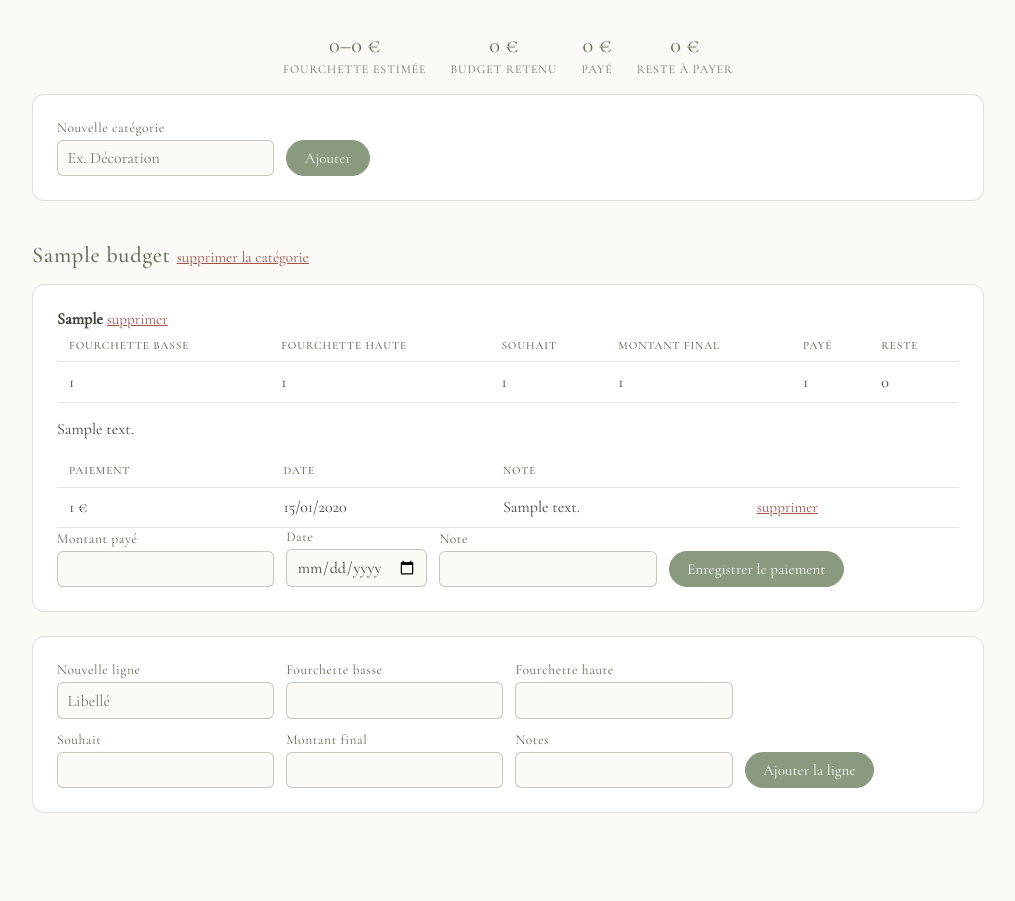
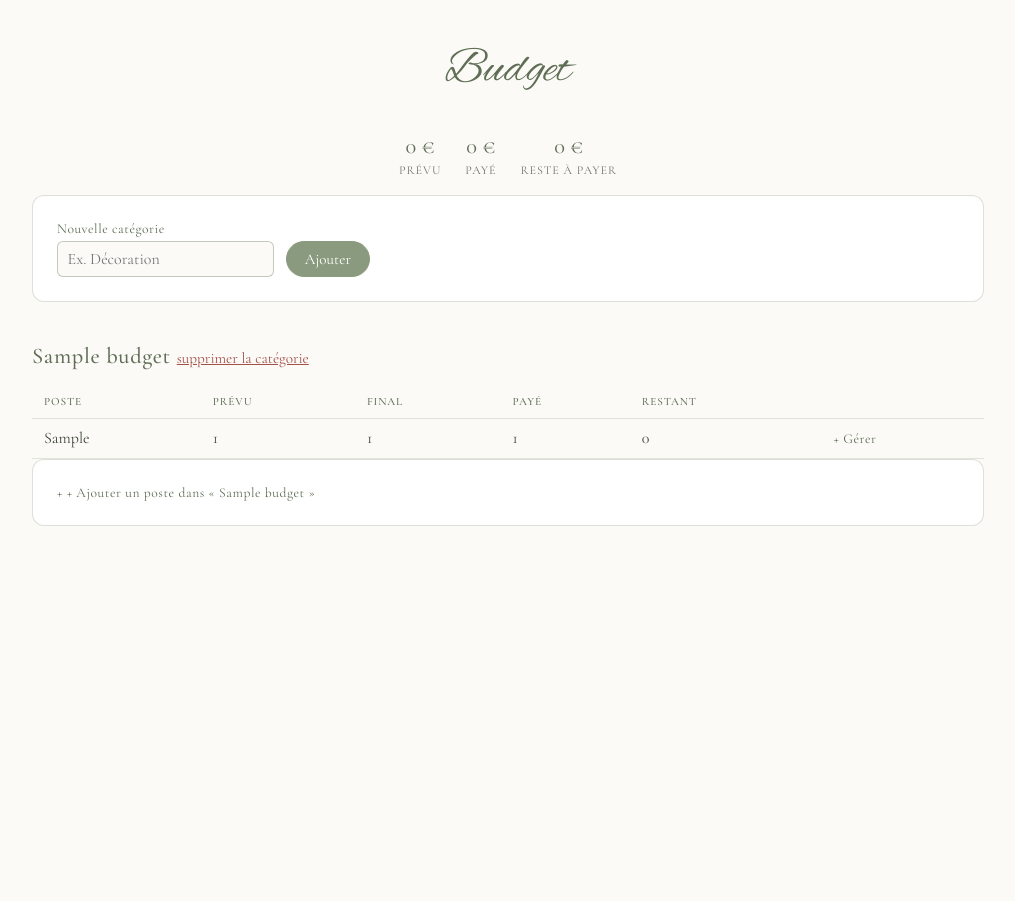
Before and after one commit to louisapraszezynki/mariage-lysandre-louisa, a Flask app: template templates/budget.html in a window 1280 px wide. Shown: the whole page, without its empty margins (132-1147 px from the left). After the commit the page ends 526 px from the top, so only its background shows below. Run offline with Flask 3, Linux system fonts and the light colour scheme; tables that the repository leaves empty hold one stand-in row (values such as "Sample post"); the template is opened without the code that fills it: values that come from a table or form of the project are taken from there, most other values are stand-ins (such as "Sample title", 1, 10 or a date in 2020).

Commit message:
Corrige la mise en page de la nav, ajoute les fiches prestataires et simplifie le budget

```diff
--- a/app.py
+++ b/app.py
@@ -27,6 +27,17 @@ app.config.update(
 
 db.init_app(app)
 with app.app_context():
+    from sqlalchemy import inspect
+
+    inspecteur = inspect(db.engine)
+    if "ligne_budget" in inspecteur.get_table_names():
+        colonnes = {c["name"] for c in inspecteur.get_columns("ligne_budget")}
+        if "fourchette_basse" in colonnes:
+            # Ancien schéma budget (fourchette basse/haute/souhait) : on repart
+            # sur le nouveau modèle simplifié, les autres données ne sont pas touchées.
+            db.metadata.tables["paiement"].drop(db.engine, checkfirst=True)
+            db.metadata.tables["ligne_budget"].drop(db.engine, checkfirst=True)
+            db.metadata.tables["categorie_budget"].drop(db.engine, checkfirst=True)
     db.create_all()
 
 oauth = OAuth(app)
--- a/models.py
+++ b/models.py
@@ -41,9 +41,7 @@ class LigneBudget(db.Model):
         db.Integer, db.ForeignKey("categorie_budget.id"), nullable=False
     )
     libelle = db.Column(db.String(200), nullable=False)
-    fourchette_basse = db.Column(db.Numeric(10, 2))
-    fourchette_haute = db.Column(db.Numeric(10, 2))
-    montant_vise = db.Column(db.Numeric(10, 2))
+    montant_prevu = db.Column(db.Numeric(10, 2))
     montant_final = db.Column(db.Numeric(10, 2))
     notes = db.Column(db.Text)
 
@@ -55,8 +53,8 @@ class LigneBudget(db.Model):
     def montant_reference(self):
         if self.montant_final is not None:
             return self.montant_final
-        if self.montant_vise is not None:
-            return self.montant_vise
+        if self.montant_prevu is not None:
+            return self.montant_prevu
         return None
 
     @property
--- a/static/style.css
+++ b/static/style.css
@@ -16,11 +16,7 @@ body {
   background: var(--paper);
   color: var(--ink);
   font-family: 'Cormorant Garamond', serif;
-  display: flex;
-  align-items: center;
-  justify-content: center;
   min-height: 100vh;
-  padding: 2rem;
 }
 
 .page {
@@ -30,6 +26,9 @@ body {
   gap: clamp(0.5rem, 4vw, 3rem);
   max-width: 960px;
   width: 100%;
+  min-height: 80vh;
+  margin: 0 auto;
+  padding: 2rem;
 }
 
 .content {
@@ -377,3 +376,31 @@ body {
   text-align: center;
   padding: 1rem 0;
 }
+
+/* --- Détails repliables (budget, fiches) --- */
+
+details > summary {
+  cursor: pointer;
+  color: var(--sage-dark);
+  font-size: 0.85rem;
+  letter-spacing: 0.04em;
+  list-style: none;
+}
+
+details > summary::-webkit-details-marker {
+  display: none;
+}
+
+details > summary::before {
+  content: "+ ";
+}
+
+details[open] > summary::before {
+  content: "– ";
+}
+
+.details-panel {
+  margin-top: 1rem;
+  padding-top: 1rem;
+  border-top: 1px solid rgba(138, 154, 126, 0.25);
+}
--- a/templates/budget.html
+++ b/templates/budget.html
@@ -6,12 +6,8 @@
 
   <div class="totaux">
     <div class="total-item">
-      <span class="valeur">{{ "%.0f"|format(totaux.fourchette_basse) }}–{{ "%.0f"|format(totaux.fourchette_haute) }} €</span>
-      <span class="libelle">Fourchette estimée</span>
-    </div>
-    <div class="total-item">
-      <span class="valeur">{{ "%.0f"|format(totaux.reference) }} €{% if totaux.reste_inconnu %}+{% endif %}</span>
-      <span class="libelle">Budget retenu</span>
+      <span class="valeur">{{ "%.0f"|format(totaux.prevu) }} €</span>
+      <span class="libelle">Prévu</span>
     </div>
     <div class="total-item">
       <span class="valeur">{{ "%.0f"|format(totaux.paye) }} €</span>
@@ -41,31 +37,43 @@
     </form>
   </h2>
 
-  {% for ligne in categorie.lignes %}
-  <div class="card">
-    <strong>{{ ligne.libelle }}</strong>
-    <form class="inline-form" method="post" action="{{ url_for('budget.supprimer_ligne', ligne_id=ligne.id) }}" onsubmit="return confirm('Supprimer cette ligne ?');">
-      <button class="btn-link btn-danger" type="submit">supprimer</button>
-    </form>
-
+  {% if categorie.lignes %}
   <table class="data-table">
     <thead>
       <tr>
-          <th>Fourchette basse</th><th>Fourchette haute</th><th>Souhait</th><th>Montant final</th><th>Payé</th><th>Reste</th>
+        <th>Poste</th><th>Prévu</th><th>Final</th><th>Payé</th><th>Restant</th><th></th>
       </tr>
     </thead>
     <tbody>
+      {% for ligne in categorie.lignes %}
       <tr>
-          <td>{{ "%.0f"|format(ligne.fourchette_basse) if ligne.fourchette_basse is not none else '—' }}</td>
-          <td>{{ "%.0f"|format(ligne.fourchette_haute) if ligne.fourchette_haute is not none else '—' }}</td>
-          <td>{{ "%.0f"|format(ligne.montant_vise) if ligne.montant_vise is not none else '—' }}</td>
+        <td>{{ ligne.libelle }}</td>
+        <td>{{ "%.0f"|format(ligne.montant_prevu) if ligne.montant_prevu is not none else '—' }}</td>
         <td>{{ "%.0f"|format(ligne.montant_final) if ligne.montant_final is not none else '—' }}</td>
         <td>{{ "%.0f"|format(ligne.total_paye) }}</td>
         <td>{{ "%.0f"|format(ligne.reste_a_payer) if ligne.reste_a_payer is not none else 'non chiffré' }}</td>
-        </tr>
-      </tbody>
-    </table>
-    {% if ligne.notes %}<p>{{ ligne.notes }}</p>{% endif %}
+        <td><details>
+          <summary>Gérer</summary>
+          <div class="details-panel">
+            <form class="form-row" method="post" action="{{ url_for('budget.modifier_ligne', ligne_id=ligne.id) }}">
+              <div class="field">
+                <label>Poste</label>
+                <input type="text" name="libelle" value="{{ ligne.libelle }}" required>
+              </div>
+              <div class="field">
+                <label>Prévu</label>
+                <input type="number" step="0.01" name="montant_prevu" value="{{ ligne.montant_prevu if ligne.montant_prevu is not none else '' }}">
+              </div>
+              <div class="field">
+                <label>Final (une fois signé)</label>
+                <input type="number" step="0.01" name="montant_final" value="{{ ligne.montant_final if ligne.montant_final is not none else '' }}">
+              </div>
+              <div class="field">
+                <label>Notes</label>
+                <input type="text" name="notes" value="{{ ligne.notes or '' }}">
+              </div>
+              <button class="btn" type="submit">Enregistrer</button>
+            </form>
 
             {% if ligne.paiements %}
             <table class="data-table">
@@ -100,41 +108,45 @@
                 <label>Note</label>
                 <input type="text" name="note">
               </div>
-      <button class="btn" type="submit">Enregistrer le paiement</button>
+              <button class="btn" type="submit">Ajouter le paiement</button>
+            </form>
+
+            <form class="inline-form" method="post" action="{{ url_for('budget.supprimer_ligne', ligne_id=ligne.id) }}" onsubmit="return confirm('Supprimer cette ligne ?');" style="margin-top: 0.75rem;">
+              <button class="btn-link btn-danger" type="submit">Supprimer ce poste</button>
             </form>
           </div>
+        </details></td>
+      </tr>
       {% endfor %}
+    </tbody>
+  </table>
+  {% else %}
+  <p class="empty-state">Aucun poste dans cette catégorie.</p>
+  {% endif %}
 
-  <div class="card">
-    <form class="form-row" method="post" action="{{ url_for('budget.ajouter_ligne') }}">
+  <details class="card">
+    <summary>+ Ajouter un poste dans « {{ categorie.nom }} »</summary>
+    <form class="form-row" method="post" action="{{ url_for('budget.ajouter_ligne') }}" style="margin-top: 1rem;">
       <input type="hidden" name="categorie_id" value="{{ categorie.id }}">
       <div class="field">
-        <label>Nouvelle ligne</label>
-        <input type="text" name="libelle" placeholder="Libellé" required>
+        <label>Poste</label>
+        <input type="text" name="libelle" placeholder="Ex. Fleurs" required>
       </div>
       <div class="field">
-        <label>Fourchette basse</label>
-        <input type="number" step="0.01" name="fourchette_basse">
+        <label>Prévu</label>
+        <input type="number" step="0.01" name="montant_prevu">
       </div>
       <div class="field">
-        <label>Fourchette haute</label>
-        <input type="number" step="0.01" name="fourchette_haute">
-      </div>
-      <div class="field">
-        <label>Souhait</label>
-        <input type="number" step="0.01" name="montant_vise">
-      </div>
-      <div class="field">
-        <label>Montant final</label>
+        <label>Final (si déjà signé)</label>
         <input type="number" step="0.01" name="montant_final">
       </div>
       <div class="field">
         <label>Notes</label>
         <input type="text" name="notes">
       </div>
-      <button class="btn" type="submit">Ajouter la ligne</button>
+      <button class="btn" type="submit">Ajouter</button>
     </form>
-  </div>
+  </details>
   {% else %}
   <p class="empty-state">Aucune catégorie pour l'instant — ajoute-en une ci-dessus.</p>
   {% endfor %}
--- a/templates/prestataires.html
+++ b/templates/prestataires.html
@@ -38,18 +38,17 @@
   <table class="data-table">
     <thead>
       <tr>
-        <th>Nom</th><th>Type</th><th>Contact</th><th>Téléphone</th><th>Email</th><th>Notes</th><th></th>
+        <th>Nom</th><th>Type</th><th>Contact</th><th>Téléphone</th><th>Email</th><th></th>
       </tr>
     </thead>
     <tbody>
       {% for p in prestataires %}
       <tr>
-        <td>{{ p.nom }}</td>
+        <td><a href="{{ url_for('prestataires.fiche', prestataire_id=p.id) }}">{{ p.nom }}</a></td>
         <td>{{ p.type or '—' }}</td>
         <td>{{ p.contact_nom or '—' }}</td>
         <td>{{ p.telephone or '—' }}</td>
         <td>{{ p.email or '—' }}</td>
-        <td>{{ p.notes or '—' }}</td>
         <td>
           <form class="inline-form" method="post" action="{{ url_for('prestataires.supprimer', prestataire_id=p.id) }}" onsubmit="return confirm('Supprimer ce prestataire ?');">
             <button class="btn-link btn-danger" type="submit">Supprimer</button>
```
Also changed, not shown: blueprints/budget.py (+18 -10 lines), blueprints/prestataires.py (+19 -0 lines), templates/prestataire_fiche.html (added, +61 -0 lines). Lines whose indentation alone changed are shown as unchanged.
